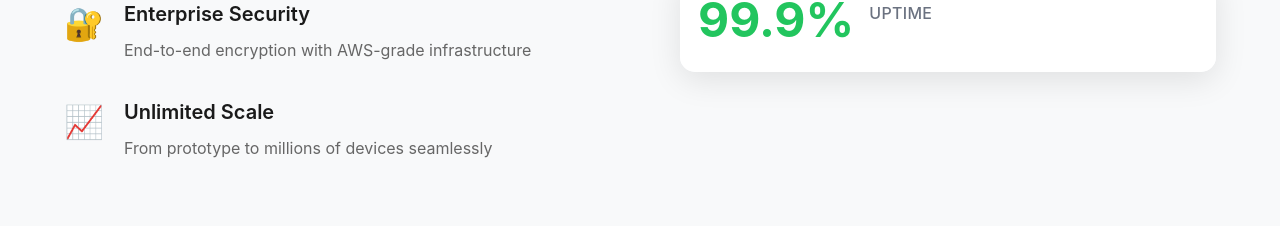
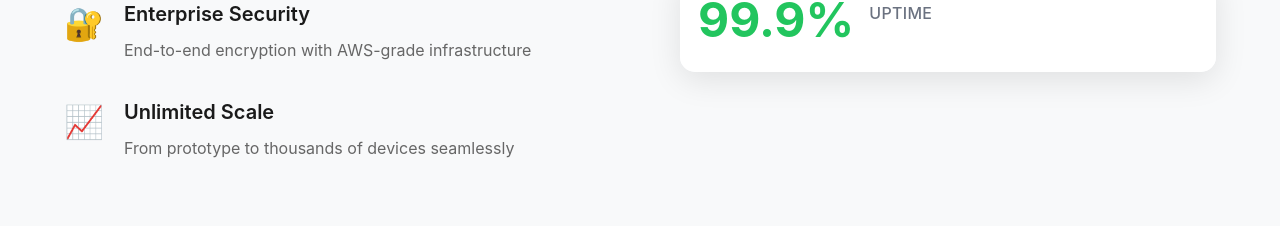
Before and after one commit to kc099/das, a React (Create React App) app: page / in a window 1280 px wide. Shown: the part 2617-2843 px from the top of the page. Built offline with nearby package versions, Linux system fonts and the light colour scheme.

Commit message:
changed homepage

```diff
--- a/public/index.html
+++ b/public/index.html
@@ -24,7 +24,7 @@
       work correctly both with client-side routing and a non-root public URL.
       Learn how to configure a non-root public URL by running `npm run build`.
     -->
-    <title>React App</title>
+    <title>EdgeSync - by Roboworks Automation</title>
   </head>
   <body>
     <noscript>You need to enable JavaScript to run this app.</noscript>
--- a/src/pages/Homepage.js
+++ b/src/pages/Homepage.js
@@ -174,7 +174,7 @@ A unified Edge Device management platform to connect legacy hardware, <br /> bui
                   <span className="benefit-icon">📈</span>
                   <div>
                     <h4>Unlimited Scale</h4>
-                    <p>From prototype to millions of devices seamlessly</p>
+                    <p>From prototype to thousands of devices seamlessly</p>
                   </div>
                 </div>
               </div>
```
Also changed, not shown: 1 other file (tests, documents, lock files or other folders).
